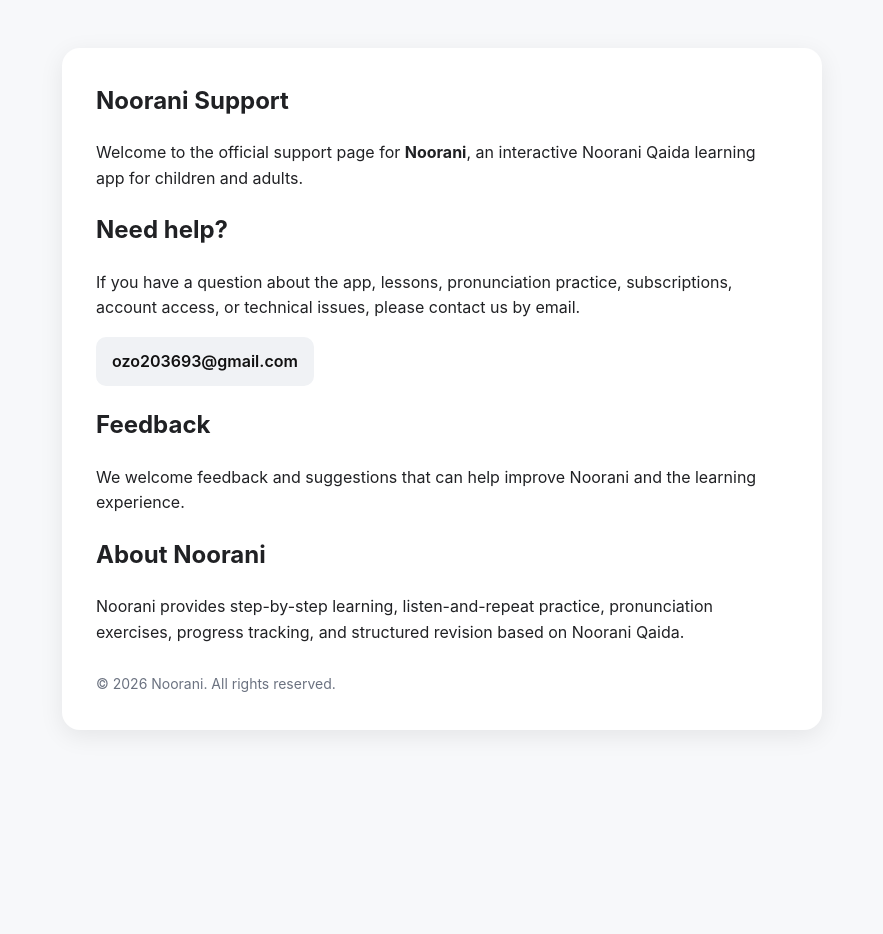
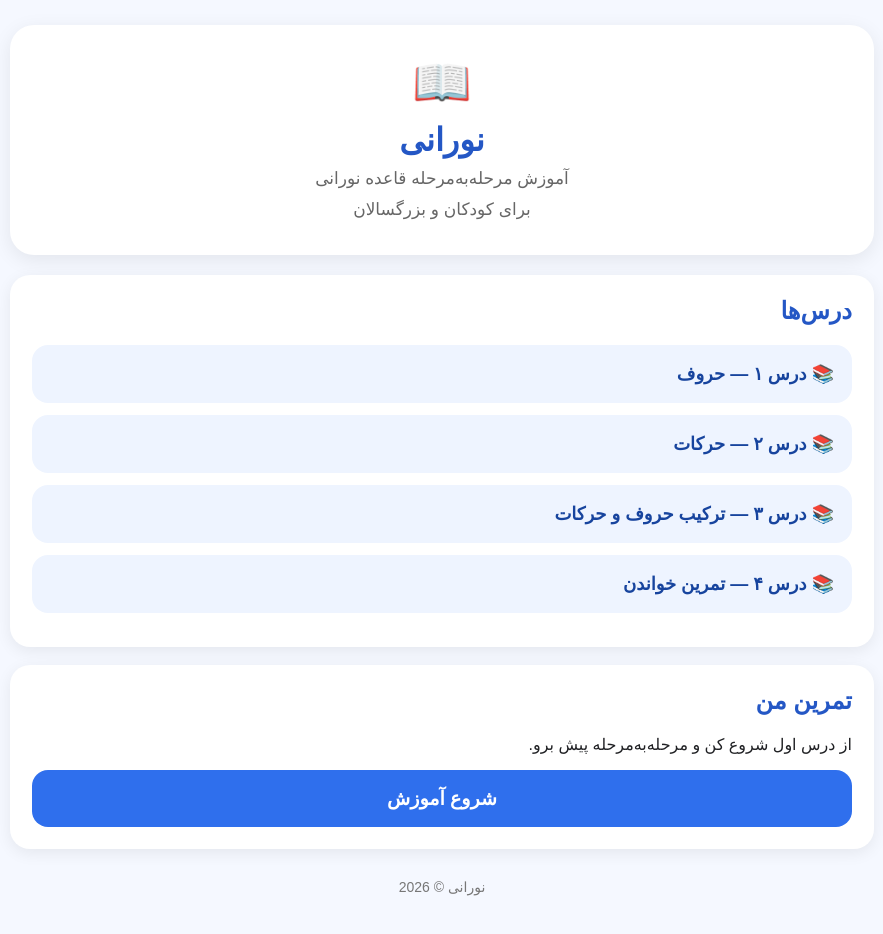
Before and after one commit to negahansari1994negah-tech/noorani-support, a plain HTML site: page index.html in a window 1280 px wide. Shown: the whole page, without its empty margins (198-1081 px from the left). Before the commit the page ends 800 px from the top, so only its background shows below. Drawn offline with Linux system fonts and the light colour scheme.

Commit message:
Update index.html

```diff
--- a/index.html
+++ b/index.html
@@ -1,29 +1,275 @@
 <!DOCTYPE html>
-<html lang="en">
+<html lang="fa" dir="rtl">
 <head>
 <meta charset="UTF-8">
 <meta name="viewport" content="width=device-width, initial-scale=1.0">
-<title>Noorani — Support</title>
+<title>نورانی | آموزش قاعده نورانی</title>
+
 <style>
-body{margin:0;font-family:-apple-system,BlinkMacSystemFont,"Segoe UI",Arial,sans-serif;background:#f7f8fa;color:#202124;line-height:1.6}
-.wrap{max-width:760px;margin:auto;padding:48px 20px}
-.card{background:#fff;border-radius:18px;padding:34px;box-shadow:0 6px 24px rgba(0,0,0,.08)}
-h1{margin-top:0}.email{display:inline-block;padding:12px 16px;border-radius:10px;background:#f0f2f5;color:#111;text-decoration:none;font-weight:600}
-footer{margin-top:28px;font-size:14px;color:#6b7280}
+* {
+  box-sizing: border-box;
+}
+
+body {
+  margin: 0;
+  font-family: Arial, "Segoe UI", sans-serif;
+  background: #f5f8ff;
+  color: #202124;
+}
+
+.container {
+  max-width: 900px;
+  margin: auto;
+  padding: 25px 18px 50px;
+}
+
+.header {
+  background: white;
+  border-radius: 24px;
+  padding: 30px 20px;
+  text-align: center;
+  box-shadow: 0 5px 20px rgba(0,0,0,.08);
+  margin-bottom: 20px;
+}
+
+.logo {
+  font-size: 48px;
+  margin-bottom: 10px;
+}
+
+h1 {
+  margin: 5px 0;
+  color: #2457c5;
+  font-size: 32px;
+}
+
+.subtitle {
+  color: #666;
+  font-size: 17px;
+  line-height: 1.8;
+}
+
+.card {
+  background: white;
+  border-radius: 20px;
+  padding: 22px;
+  margin-bottom: 18px;
+  box-shadow: 0 4px 16px rgba(0,0,0,.07);
+}
+
+.card h2 {
+  margin-top: 0;
+  color: #2457c5;
+}
+
+.lesson {
+  display: block;
+  width: 100%;
+  border: none;
+  background: #eef4ff;
+  color: #17449e;
+  padding: 18px;
+  margin: 12px 0;
+  border-radius: 16px;
+  font-size: 18px;
+  font-weight: bold;
+  cursor: pointer;
+  text-align: right;
+}
+
+.lesson:hover {
+  background: #dce9ff;
+}
+
+.start {
+  display: block;
+  width: 100%;
+  border: none;
+  background: #2f6fed;
+  color: white;
+  padding: 17px;
+  border-radius: 16px;
+  font-size: 19px;
+  font-weight: bold;
+  cursor: pointer;
+  margin-top: 15px;
+}
+
+#lessonArea {
+  display: none;
+  text-align: center;
+}
+
+.arabic {
+  font-size: 55px;
+  line-height: 1.8;
+  margin: 25px 0;
+  color: #111;
+}
+
+.next {
+  background: #198754;
+  color: white;
+  border: none;
+  padding: 15px 30px;
+  border-radius: 14px;
+  font-size: 18px;
+  cursor: pointer;
+}
+
+.back {
+  background: #eee;
+  border: none;
+  padding: 12px 25px;
+  border-radius: 12px;
+  font-size: 16px;
+  cursor: pointer;
+  margin-top: 12px;
+}
+
+.footer {
+  text-align: center;
+  color: #777;
+  margin-top: 30px;
+  font-size: 14px;
+}
 </style>
 </head>
+
 <body>
-<main class="wrap"><section class="card">
-<h1>Noorani Support</h1>
-<p>Welcome to the official support page for <strong>Noorani</strong>, an interactive Noorani Qaida learning app for children and adults.</p>
-<h2>Need help?</h2>
-<p>If you have a question about the app, lessons, pronunciation practice, subscriptions, account access, or technical issues, please contact us by email.</p>
-<a class="email" href="mailto:ozo203693@gmail.com">ozo203693@gmail.com</a>
-<h2>Feedback</h2>
-<p>We welcome feedback and suggestions that can help improve Noorani and the learning experience.</p>
-<h2>About Noorani</h2>
-<p>Noorani provides step-by-step learning, listen-and-repeat practice, pronunciation exercises, progress tracking, and structured revision based on Noorani Qaida.</p>
-<footer>© 2026 Noorani. All rights reserved.</footer>
-</section></main>
+
+<div class="container">
+
+  <div class="header">
+    <div class="logo">📖</div>
+    <h1>نورانی</h1>
+    <div class="subtitle">
+      آموزش مرحله‌به‌مرحله قاعده نورانی
+      <br>
+      برای کودکان و بزرگسالان
+    </div>
+  </div>
+
+  <div id="home">
+
+    <div class="card">
+      <h2>درس‌ها</h2>
+
+      <button class="lesson" onclick="openLesson(1)">
+        📚 درس ۱ — حروف
+      </button>
+
+      <button class="lesson" onclick="openLesson(2)">
+        📚 درس ۲ — حرکات
+      </button>
+
+      <button class="lesson" onclick="openLesson(3)">
+        📚 درس ۳ — ترکیب حروف و حرکات
+      </button>
+
+      <button class="lesson" onclick="openLesson(4)">
+        📚 درس ۴ — تمرین خواندن
+      </button>
+    </div>
+
+    <div class="card">
+      <h2>تمرین من</h2>
+      <p>
+        از درس اول شروع کن و مرحله‌به‌مرحله پیش برو.
+      </p>
+
+      <button class="start" onclick="openLesson(1)">
+        شروع آموزش
+      </button>
+    </div>
+
+  </div>
+
+  <div id="lessonArea" class="card">
+    <h2 id="lessonTitle">درس</h2>
+
+    <p id="lessonText">
+      اینجا محتوای درس قرار می‌گیرد.
+    </p>
+
+    <div class="arabic" id="arabicText">
+      ا
+    </div>
+
+    <button class="next" onclick="nextLesson()">
+      ادامه درس
+    </button>
+
+    <br>
+
+    <button class="back" onclick="goHome()">
+      برگشت به درس‌ها
+    </button>
+  </div>
+
+  <div class="footer">
+    نورانی © 2026
+  </div>
+
+</div>
+
+<script>
+
+let currentLesson = 1;
+
+function openLesson(number) {
+  currentLesson = number;
+
+  document.getElementById("home").style.display = "none";
+  document.getElementById("lessonArea").style.display = "block";
+
+  let title = "";
+  let text = "";
+  let arabic = "";
+
+  if (number === 1) {
+    title = "درس ۱ — حروف";
+    text = "در این مرحله حروف را یکی‌یکی یاد می‌گیریم.";
+    arabic = "ا  ب  ت  ث";
+  }
+
+  if (number === 2) {
+    title = "درس ۲ — حرکات";
+    text = "در این مرحله با حرکات آشنا می‌شویم.";
+    arabic = "َ ِ ُ";
+  }
+
+  if (number === 3) {
+    title = "درس ۳ — ترکیب";
+    text = "ابتدا حروف و حرکات را جداگانه می‌بینیم، سپس آنها را به هم وصل می‌کنیم.";
+    arabic = "بَ  بِ  بُ";
+  }
+
+  if (number === 4) {
+    title = "درس ۴ — تمرین خواندن";
+    text = "حالا آموخته‌های خود را تمرین می‌کنیم.";
+    arabic = "بَ  تَ  ثَ";
+  }
+
+  document.getElementById("lessonTitle").innerText = title;
+  document.getElementById("lessonText").innerText = text;
+  document.getElementById("arabicText").innerText = arabic;
+}
+
+function nextLesson() {
+  if (currentLesson < 4) {
+    openLesson(currentLesson + 1);
+  } else {
+    alert("آفرین! این بخش تمام شد.");
+  }
+}
+
+function goHome() {
+  document.getElementById("lessonArea").style.display = "none";
+  document.getElementById("home").style.display = "block";
+}
+
+</script>
+
 </body>
 </html>
```
